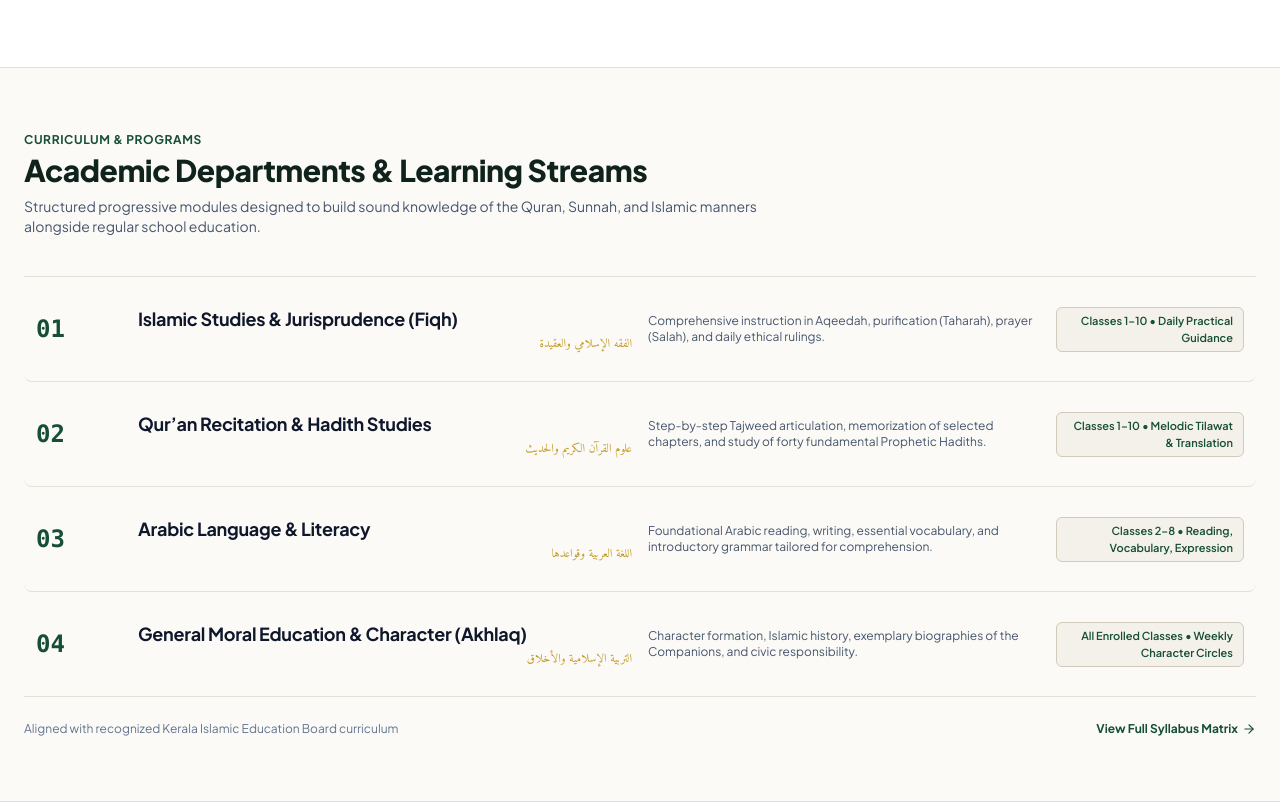
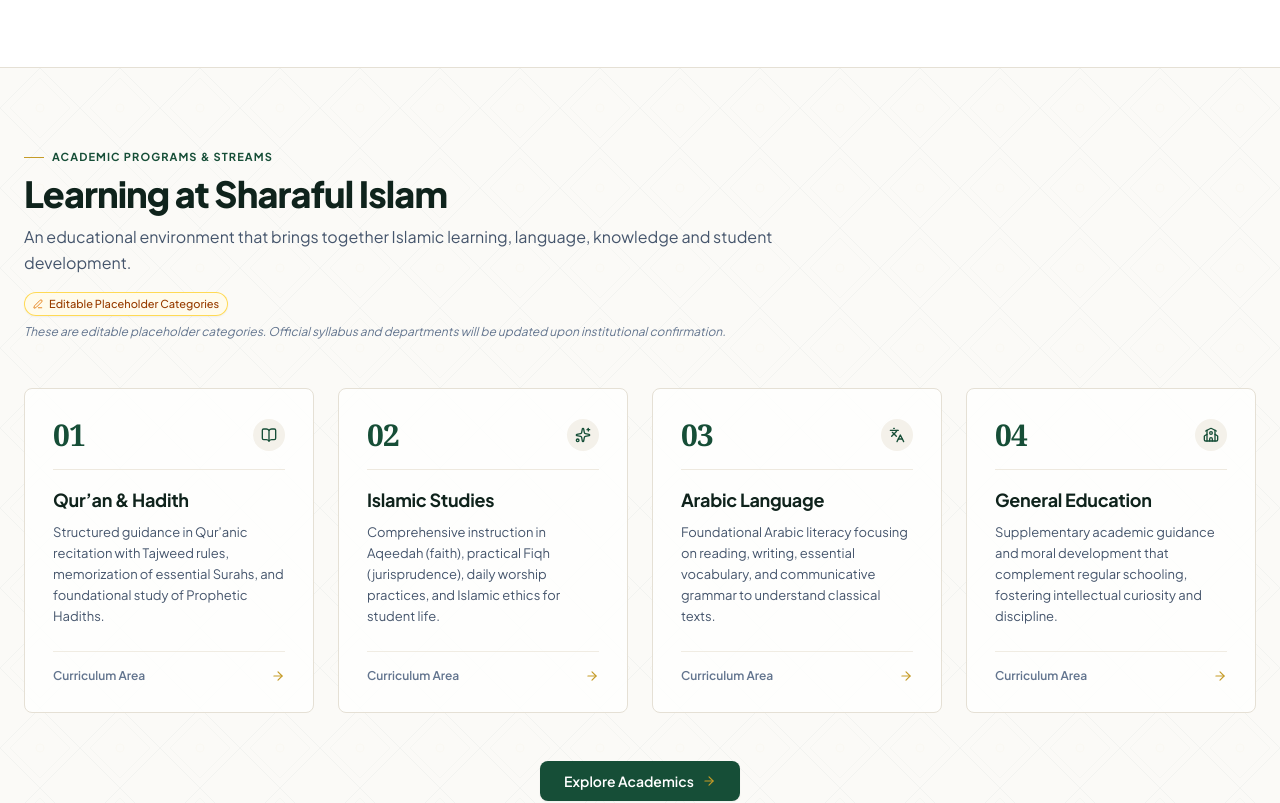
Before and after one commit to noorulaze/school, a React (Vite) app: page / in a window 1280 px wide. Shown: the part 1460-2263 px from the top of the page. Built offline with nearby package versions, Linux system fonts and the light colour scheme.

Commit message:
Redesign: Homepage Academic Programs section with 4 numbered learning areas and hover explore indicator

```diff
--- a/src/pages/Home.tsx
+++ b/src/pages/Home.tsx
@@ -12,7 +12,9 @@
   School,
   CheckCircle2,
   Send,
-  Sparkles
+  Sparkles,
+  BookOpen,
+  Languages
 } from 'lucide-react';
 import { motion } from 'framer-motion';
 import { SCHOOL_INFO } from '../data/schoolInfo';
@@ -320,88 +322,124 @@
         </div>
       </section>
 
-      {/* 5. ACADEMIC SECTIONS (Clean Prospectus Stream Layout - NOT Repetitive Cards) */}
-      <section className="py-14 lg:py-16 bg-[#fbfaf7] border-b border-[#e5e0d5]">
-        <div className="max-w-7xl mx-auto px-4 sm:px-6">
-          <div className="max-w-3xl mb-10">
-            <span className="text-xs font-bold text-[#164e37] uppercase tracking-wider block mb-1">
-              Curriculum & Programs
-            </span>
-            <h2 className="text-2xl sm:text-3xl font-extrabold text-[#0f231c]">
-              Academic Departments & Learning Streams
+      {/* 5. ACADEMIC PROGRAMS & LEARNING AREAS (Modern Editorial Layout) */}
+      <section className="relative overflow-hidden py-14 lg:py-20 bg-[#fbfaf7] border-b border-[#e5e0d5]">
+        {/* Subtle Islamic geometric pattern in the background only */}
+        <div className="absolute inset-0 opacity-[0.03] pointer-events-none select-none overflow-hidden">
+          <svg width="100%" height="100%" xmlns="http://www.w3.org/2000/svg">
+            <defs>
+              <pattern id="islamic-learning-pattern" width="80" height="80" patternUnits="userSpaceOnUse">
+                <path d="M 40 0 L 80 40 L 40 80 L 0 40 Z" fill="none" stroke="#164e37" strokeWidth="1" />
+                <path d="M 40 10 L 70 40 L 40 70 L 10 40 Z" fill="none" stroke="#164e37" strokeWidth="0.75" />
+                <circle cx="40" cy="40" r="4" fill="none" stroke="#c59b27" strokeWidth="0.75" />
+              </pattern>
+            </defs>
+            <rect width="100%" height="100%" fill="url(#islamic-learning-pattern)" />
+          </svg>
+        </div>
+
+        <div className="relative max-w-7xl mx-auto px-4 sm:px-6">
+          {/* Section Header */}
+          <div className="max-w-3xl mb-10 sm:mb-12">
+            <div className="flex items-center gap-2 mb-2">
+              <span className="h-px w-5 bg-[#c59b27]"></span>
+              <span className="text-[11px] font-bold uppercase tracking-widest text-[#164e37]">
+                Academic Programs & Streams
+              </span>
+            </div>
+            <h2 className="text-2xl sm:text-3xl lg:text-4xl font-extrabold text-[#0f231c] tracking-tight">
+              Learning at Sharaful Islam
             </h2>
-            <p className="text-xs sm:text-sm text-slate-600 mt-2">
-              Structured progressive modules designed to build sound knowledge of the Quran, Sunnah, and Islamic manners alongside regular school education.
+            <p className="text-sm sm:text-base text-slate-600 mt-2.5 font-normal leading-relaxed">
+              An educational environment that brings together Islamic learning, language, knowledge and student development.
             </p>
+            <div className="mt-4 flex flex-wrap items-center gap-2">
+              <PlaceholderBadge label="Editable Placeholder Categories" size="sm" />
+              <span className="text-xs text-slate-500 italic">
+                These are editable placeholder categories. Official syllabus and departments will be updated upon institutional confirmation.
+              </span>
+            </div>
           </div>
 
-          {/* Editorial Stream List */}
-          <div className="divide-y divide-[#e5e0d5] border-y border-[#e5e0d5]">
+          {/* 4 Learning Areas - Modern Editorial Layout */}
+          <div className="grid grid-cols-1 md:grid-cols-2 lg:grid-cols-4 gap-5 lg:gap-6">
             {[
               {
                 number: '01',
-                title: 'Islamic Studies & Jurisprudence (Fiqh)',
-                arabic: 'الفقه الإسلامي والعقيدة',
-                desc: 'Comprehensive instruction in Aqeedah, purification (Taharah), prayer (Salah), and daily ethical rulings.',
-                scope: 'Classes 1–10 • Daily Practical Guidance',
+                title: 'Qur’an & Hadith',
+                desc: 'Structured guidance in Qur’anic recitation with Tajweed rules, memorization of essential Surahs, and foundational study of Prophetic Hadiths.',
+                icon: BookOpen,
               },
               {
                 number: '02',
-                title: 'Qur’an Recitation & Hadith Studies',
-                arabic: 'علوم القرآن الكريم والحديث',
-                desc: 'Step-by-step Tajweed articulation, memorization of selected chapters, and study of forty fundamental Prophetic Hadiths.',
-                scope: 'Classes 1–10 • Melodic Tilawat & Translation',
+                title: 'Islamic Studies',
+                desc: 'Comprehensive instruction in Aqeedah (faith), practical Fiqh (jurisprudence), daily worship practices, and Islamic ethics for student life.',
+                icon: Sparkles,
               },
               {
                 number: '03',
-                title: 'Arabic Language & Literacy',
-                arabic: 'اللغة العربية وقواعدها',
-                desc: 'Foundational Arabic reading, writing, essential vocabulary, and introductory grammar tailored for comprehension.',
-                scope: 'Classes 2–8 • Reading, Vocabulary, Expression',
+                title: 'Arabic Language',
+                desc: 'Foundational Arabic literacy focusing on reading, writing, essential vocabulary, and communicative grammar to understand classical texts.',
+                icon: Languages,
               },
               {
                 number: '04',
-                title: 'General Moral Education & Character (Akhlaq)',
-                arabic: 'التربية الإسلامية والأخلاق',
-                desc: 'Character formation, Islamic history, exemplary biographies of the Companions, and civic responsibility.',
-                scope: 'All Enrolled Classes • Weekly Character Circles',
+                title: 'General Education',
+                desc: 'Supplementary academic guidance and moral development that complement regular schooling, fostering intellectual curiosity and discipline.',
+                icon: School,
               },
-            ].map((stream) => (
-              <div
-                key={stream.number}
-                className="py-6 sm:py-7 grid grid-cols-1 md:grid-cols-12 gap-4 items-center hover:bg-white/60 px-3 rounded-lg transition-colors"
+            ].map((item) => (
+              <Link
+                key={item.number}
+                to="/departments"
+                className="group relative flex flex-col justify-between p-6 sm:p-7 bg-white/80 hover:bg-white rounded-lg border border-[#e5e0d5] hover:border-[#164e37]/40 hover:shadow-xs transition-all duration-200"
               >
-                <div className="md:col-span-1 text-[#164e37] font-extrabold text-xl sm:text-2xl font-mono">
-                  {stream.number}
-                </div>
+                <div>
+                  {/* Top Bar: Number & Subtle Small Visual Mark */}
+                  <div className="flex items-center justify-between pb-4 mb-4 border-b border-[#eee9df]">
+                    <span className="text-2xl sm:text-3xl font-serif font-bold text-[#164e37] tracking-tight">
+                      {item.number}
+                    </span>
+                    <div className="w-8 h-8 rounded-full bg-[#f4f1ea] flex items-center justify-center text-[#164e37] group-hover:bg-[#164e37] group-hover:text-white transition-colors">
+                      <item.icon className="w-4 h-4" />
+                    </div>
+                  </div>
 
-                <div className="md:col-span-5 space-y-1">
-                  <h3 className="text-base sm:text-lg font-bold text-slate-900">
-                    {stream.title}
+                  {/* Title */}
+                  <h3 className="text-base sm:text-lg font-bold text-[#0f231c] group-hover:text-[#164e37] transition-colors mb-2">
+                    {item.title}
                   </h3>
-                  <p className="font-amiri text-xs text-[#c59b27]" dir="rtl">
-                    {stream.arabic}
+
+                  {/* Short Editable Description */}
+                  <p className="text-xs sm:text-[13px] text-slate-600 leading-relaxed font-normal">
+                    {item.desc}
                   </p>
                 </div>
 
-                <div className="md:col-span-4 text-xs text-slate-600">
-                  <p>{stream.desc}</p>
+                {/* Subtle Hover Interaction: Revealing small "Explore" indicator */}
+                <div className="pt-4 mt-6 border-t border-[#f0ece3] flex items-center justify-between text-xs font-semibold">
+                  <span className="text-slate-500 group-hover:text-[#164e37] transition-colors">
+                    Curriculum Area
+                  </span>
+                  <div className="flex items-center gap-1 text-[#c59b27] group-hover:text-[#164e37] transition-colors">
+                    <span className="text-[11px] font-bold opacity-0 group-hover:opacity-100 transition-opacity">
+                      Explore
+                    </span>
+                    <ArrowRight className="w-3.5 h-3.5 transform transition-transform group-hover:translate-x-1" />
+                  </div>
                 </div>
-
-                <div className="md:col-span-2 text-right md:text-right">
-                  <span className="inline-block text-[11px] font-semibold text-[#164e37] bg-[#f4f1ea] px-2.5 py-1 rounded-md border border-[#d2cabb]">
-                    {stream.scope}
-                  </span>
-                </div>
-              </div>
+              </Link>
             ))}
           </div>
 
-          <div className="mt-6 flex justify-between items-center text-xs text-slate-500">
-            <span>Aligned with recognized Kerala Islamic Education Board curriculum</span>
-            <Link to="/departments" className="text-[#164e37] font-bold hover:underline flex items-center gap-1">
-              <span>View Full Syllabus Matrix</span>
-              <ArrowRight className="w-3.5 h-3.5" />
+          {/* Button Below */}
+          <div className="mt-10 sm:mt-12 text-center">
+            <Link
+              to="/departments"
+              className="inline-flex items-center gap-2 px-6 py-2.5 bg-[#164e37] hover:bg-[#0f3b29] text-white text-xs sm:text-sm font-semibold rounded-lg transition-colors group shadow-xs"
+            >
+              <span>Explore Academics</span>
+              <ArrowRight className="w-3.5 h-3.5 text-[#c59b27] transition-transform group-hover:translate-x-1" />
             </Link>
           </div>
         </div>
```
